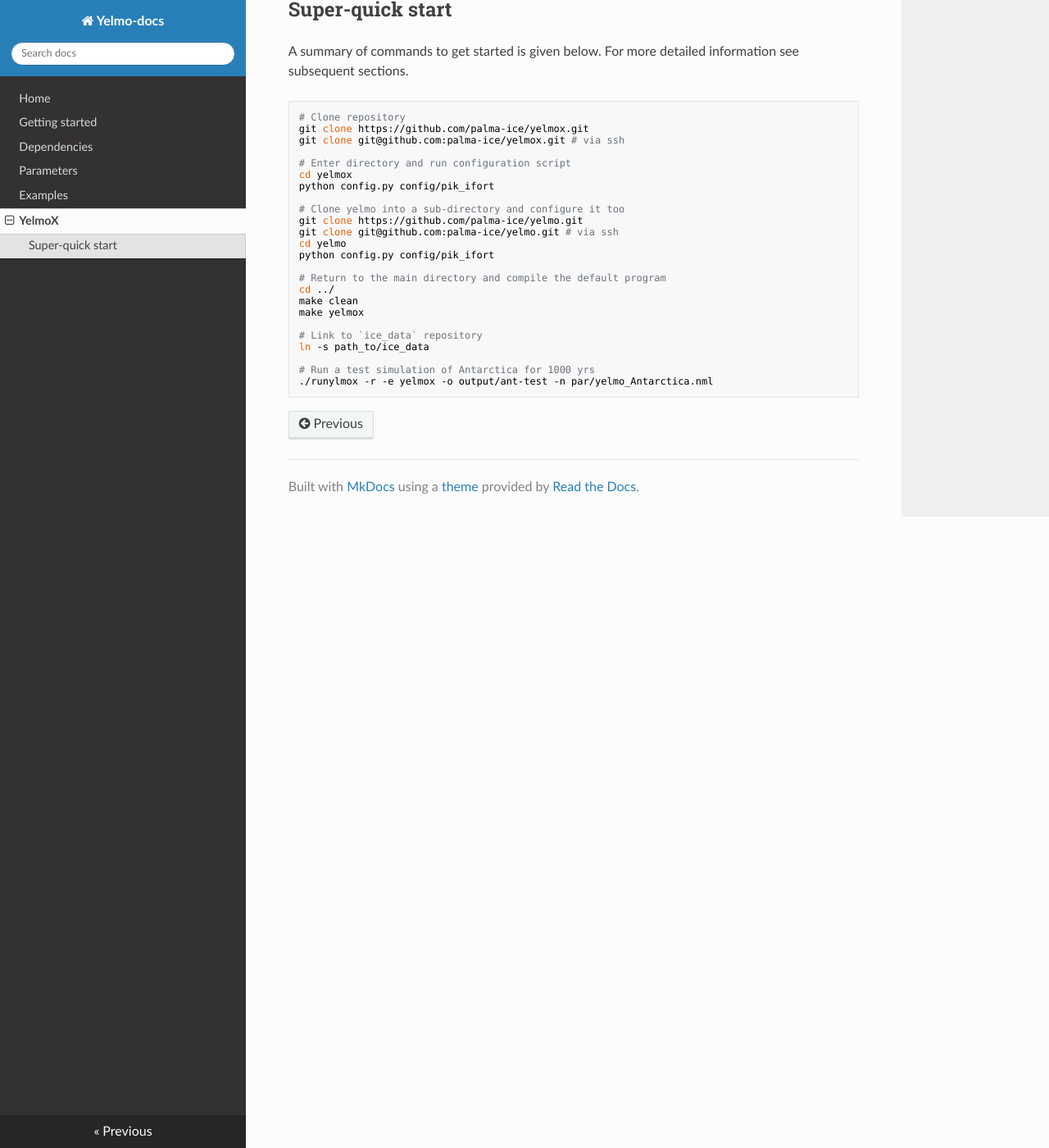
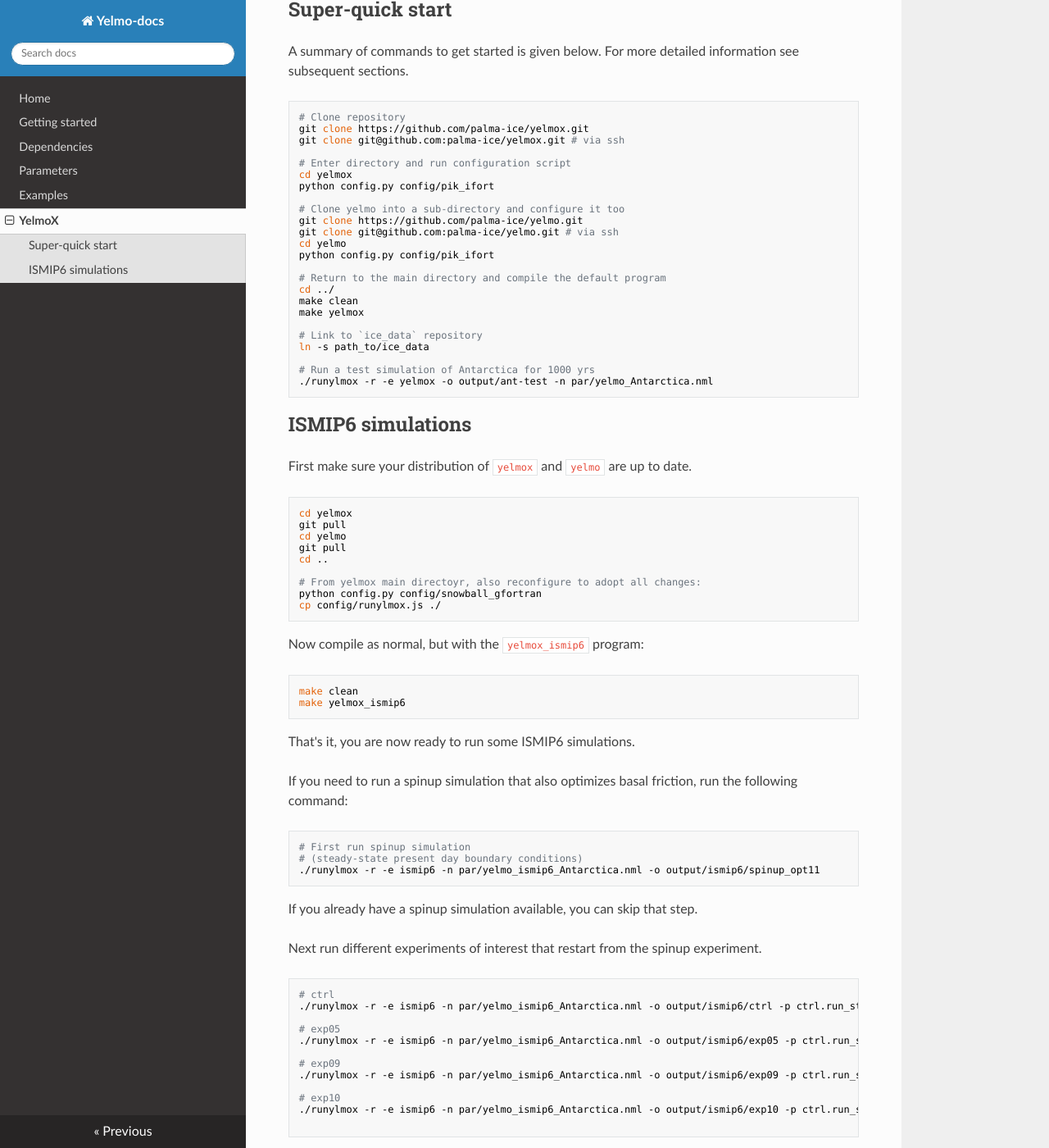
Before and after one commit to palma-ice/yelmo-docs, an MkDocs documentation site: the page built from docs/running-with-yelmox.md, in a window 1280 px wide and 1400 px high, scrolled down 1109 px. Shown: the whole window at 82% size. Built offline with MkDocs 1.6.1, drawn with Linux system fonts in a browser that asks for light colours; nearby versions of some CDN libraries.

Commit message:
Minor udpates for running ismip6 experiments.

````diff
--- a/docs/running-with-yelmox.md
+++ b/docs/running-with-yelmox.md
@@ -38,3 +38,55 @@ ln -s path_to/ice_data
 # Run a test simulation of Antarctica for 1000 yrs
 ./runylmox -r -e yelmox -o output/ant-test -n par/yelmo_Antarctica.nml
 ```
+
+## ISMIP6 simulations
+
+First make sure your distribution of `yelmox` and `yelmo` are up to date.
+
+```
+cd yelmox
+git pull
+cd yelmo
+git pull
+cd ..
+
+# From yelmox main directoyr, also reconfigure to adopt all changes:
+python config.py config/snowball_gfortran
+cp config/runylmox.js ./
+```
+
+Now compile as normal, but with the `yelmox_ismip6` program:
+
+```
+make clean
+make yelmox_ismip6
+```
+
+That's it, you are now ready to run some ISMIP6 simulations.
+
+If you need to run a spinup simulation that also optimizes basal friction, run the following command:
+
+```
+# First run spinup simulation
+# (steady-state present day boundary conditions)
+./runylmox -r -e ismip6 -n par/yelmo_ismip6_Antarctica.nml -o output/ismip6/spinup_opt11
+```
+
+If you already have a spinup simulation available, you can skip that step.
+
+Next run different experiments of interest that restart from the spinup experiment.
+
+```
+# ctrl
+./runylmox -r -e ismip6 -n par/yelmo_ismip6_Antarctica.nml -o output/ismip6/ctrl -p ctrl.run_step="transient_proj" yelmo.restart="../spinup_opt11/yelmo_restart.nc" transient_proj.scenario="ctrl" tf_cor.name="dT_nl" marine_shelf.gamma_quad_nl=14500
+
+# exp05
+./runylmox -r -e ismip6 -n par/yelmo_ismip6_Antarctica.nml -o output/ismip6/exp05 -p ctrl.run_step="transient_proj" yelmo.restart="../spinup_opt11/yelmo_restart.nc" transient_proj.scenario="rcp85" tf_cor.name="dT_nl" marine_shelf.gamma_quad_nl=14500
+
+# exp09
+./runylmox -r -e ismip6 -n par/yelmo_ismip6_Antarctica.nml -o output/ismip6/exp09 -p ctrl.run_step="transient_proj" yelmo.restart="../spinup_opt11/yelmo_restart.nc" transient_proj.scenario="rcp85" tf_cor.name="dT_nl_95" marine_shelf.gamma_quad_nl=21000
+
+# exp10
+./runylmox -r -e ismip6 -n par/yelmo_ismip6_Antarctica.nml -o output/ismip6/exp10 -p ctrl.run_step="transient_proj" yelmo.restart="../spinup_opt11/yelmo_restart.nc" transient_proj.scenario="rcp85" tf_cor.name="dT_nl_5" marine_shelf.gamma_quad_nl=9620
+
+```
````
